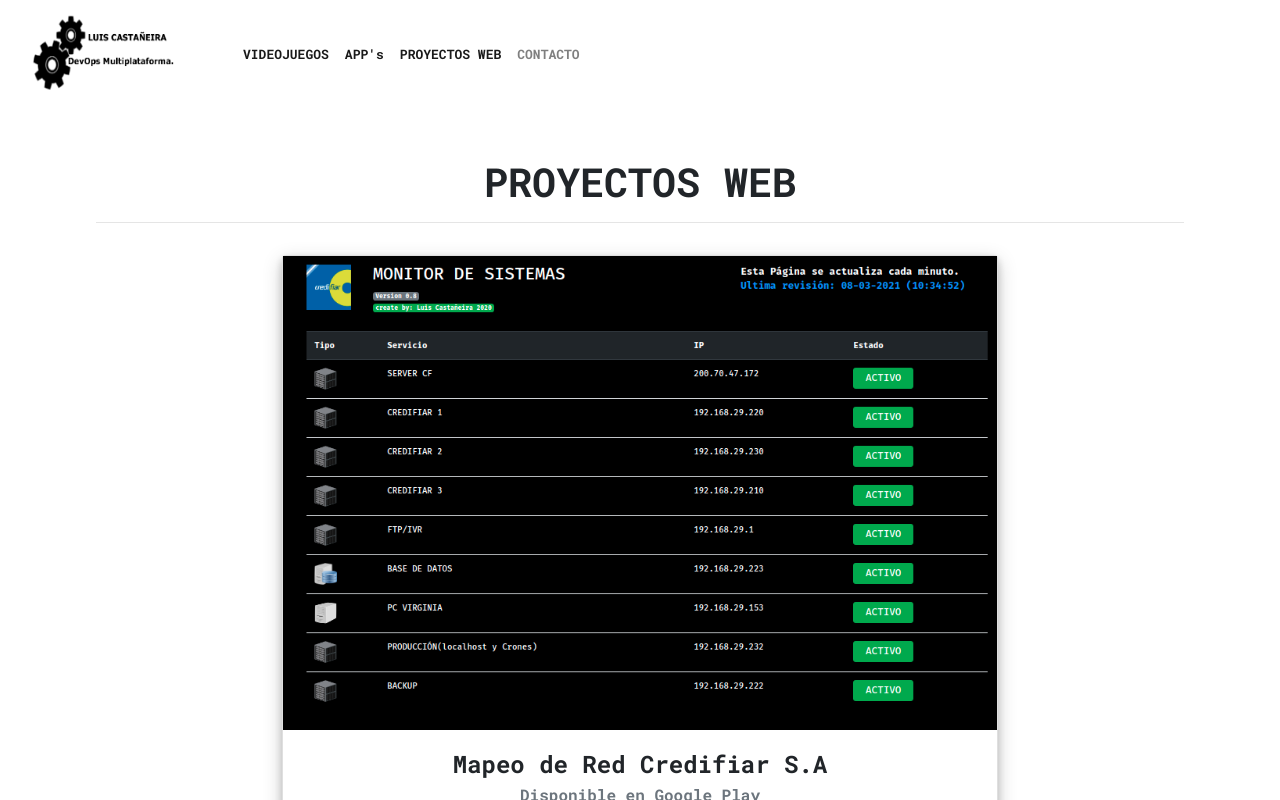
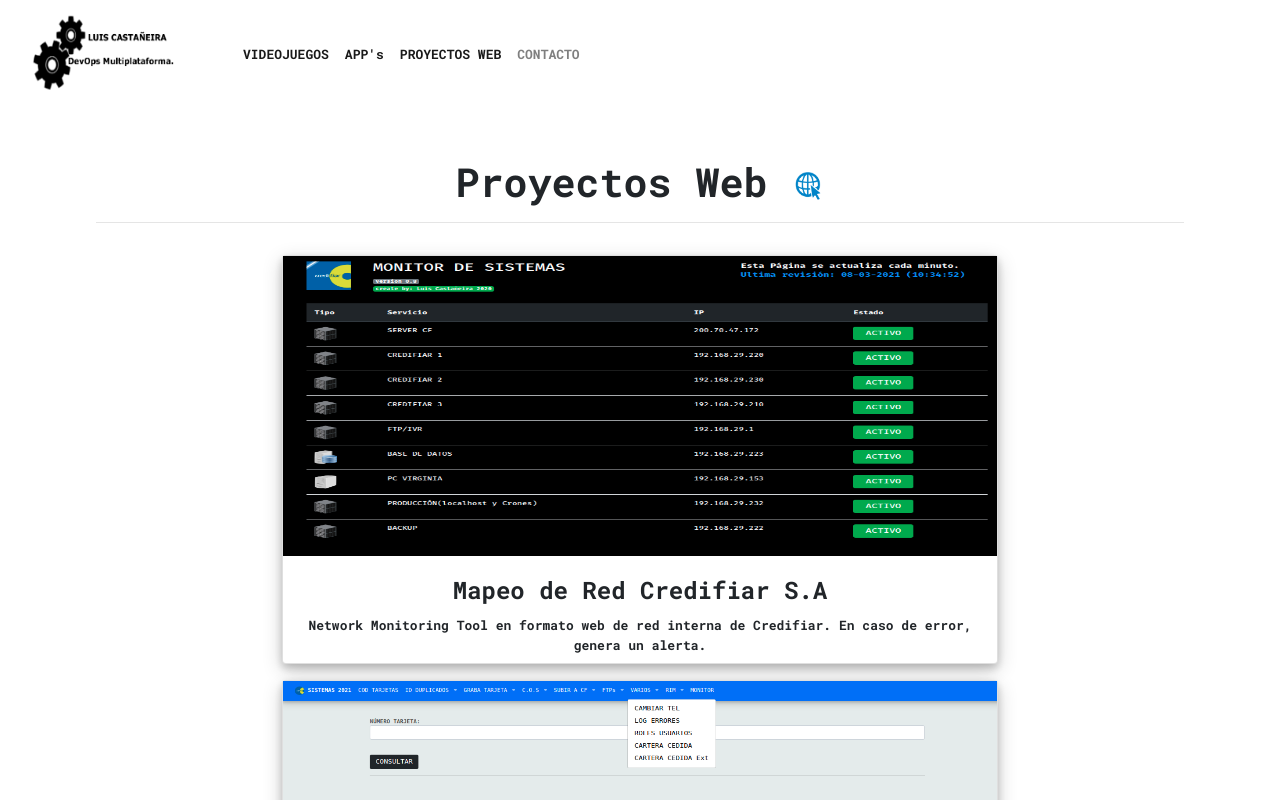
Before and after one commit to Solidlucho83/PersonalSite, a React (Create React App) app: page /proyectosweb in a window 1280 px wide. Shown: the top 800 px of the page. Built offline with nearby package versions, Linux system fonts and the light colour scheme.

Commit message:
Añadidos proyectos Web v2

```diff
--- /dev/null
+++ b/src/componentes/Web.jsx
@@ -0,0 +1,19 @@
+import React from 'react'
+
+const Web = ({title, imageSource, descripcion, link } ) => {
+    return (
+        <div className="card text-center ">
+          <img src={imageSource} alt={title} height="300px"  ></img>
+              <div className="cardbody justify-content-center"><br/>
+
+         <h4 className="card-title">{title}</h4>
+
+                 <p className="card-text mb-2 ">{descripcion}<br />
+</p>
+
+              </div>
+          </div>
+    )
+}
+
+export default Web
--- a/src/componentes/Webs.jsx
+++ b/src/componentes/Webs.jsx
@@ -1,22 +1,22 @@
 import React from 'react'
 import Image2 from '../img/codMonitorSistemas.png'
 import Image3 from '../img/Cod.png'
-import Card from './Card'
+import Web from './Web'
 
-const card = [
+const web = [
     {
         id: 1,
         image: Image2,
         title: 'Mapeo de Red Credifiar S.A',
         descripcion : "Network Monitoring Tool en formato web de red interna de Credifiar. En caso de error, genera un alerta.",
-        link : 'https://shorturl.at/lFJ27'
+
     },
     {
         id: 2,
         image: Image3,
         title: 'Sistema Interno Credifiar S.A',
         descripcion : "Sistema interno para sección sistemas. Con diversidad de Gestiones.",
-        link : 'https://play.google.com/store/apps/details?id=com.SolidLuchoGames.GunAndDesert&hl=es_AR&gl=US'
+
     }
 ]
 
@@ -25,9 +25,9 @@
     return (
         <div className="row aling-items-center justify-content-md-center">
         {
-            card.map(card => (
-              <div className="col-md-8 mt-3" key={card.id}>
-                         <Card title={card.title} imageSource={card.image} descripcion={card.descripcion} link={card.link} />
+            web.map(web => (
+              <div className="col-md-8 mt-3" key={web.id}>
+                         <Web title={web.title} imageSource={web.image} descripcion={web.descripcion} />
                          </div>
                                                   ))
         }
--- a/src/router/Proyectosweb.jsx
+++ b/src/router/Proyectosweb.jsx
@@ -1,5 +1,6 @@
 import React from 'react'
 import Webs from '../componentes/Webs'
+import Imageweb from '../img/logoweb.png'
 
 const Proyectosweb = () => {
 
@@ -9,7 +10,7 @@
 
     return (
         <div class="Container m-5 text-center">
-        <h1 class="animate__animated animate__pulse">PROYECTOS WEB</h1>
+        <h1 class="animate__animated animate__pulse">Proyectos Web <img src={Imageweb} height="32" wight="32" /></h1>
         <hr/>
               <div className="text-center">
 
```
Also changed, not shown: src/img/logoweb.png (added).
